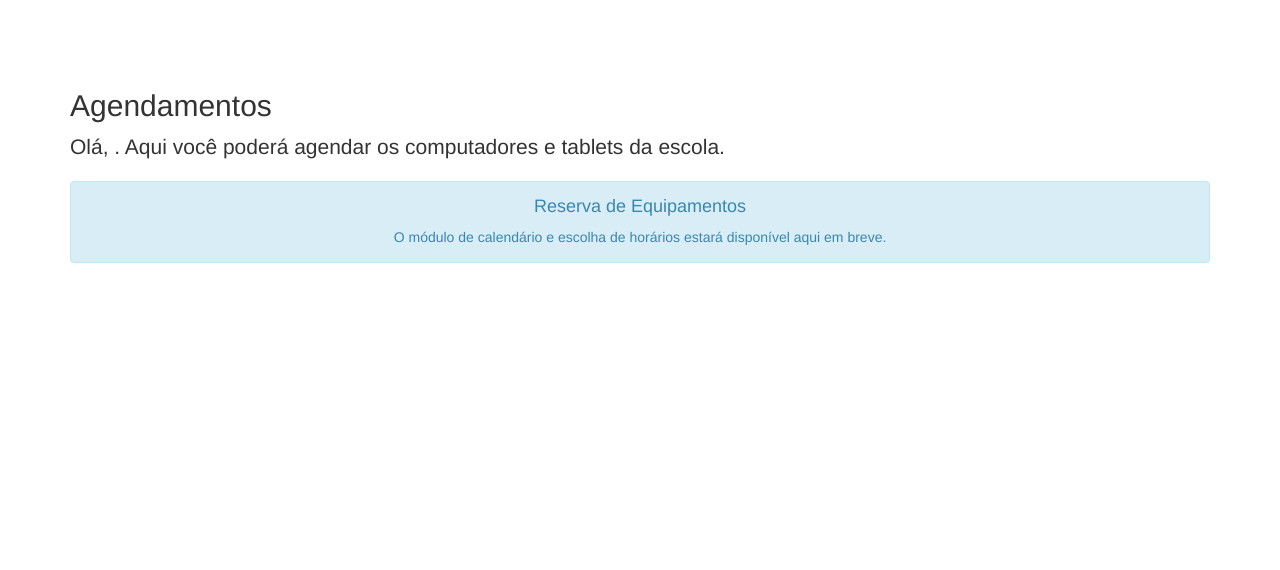
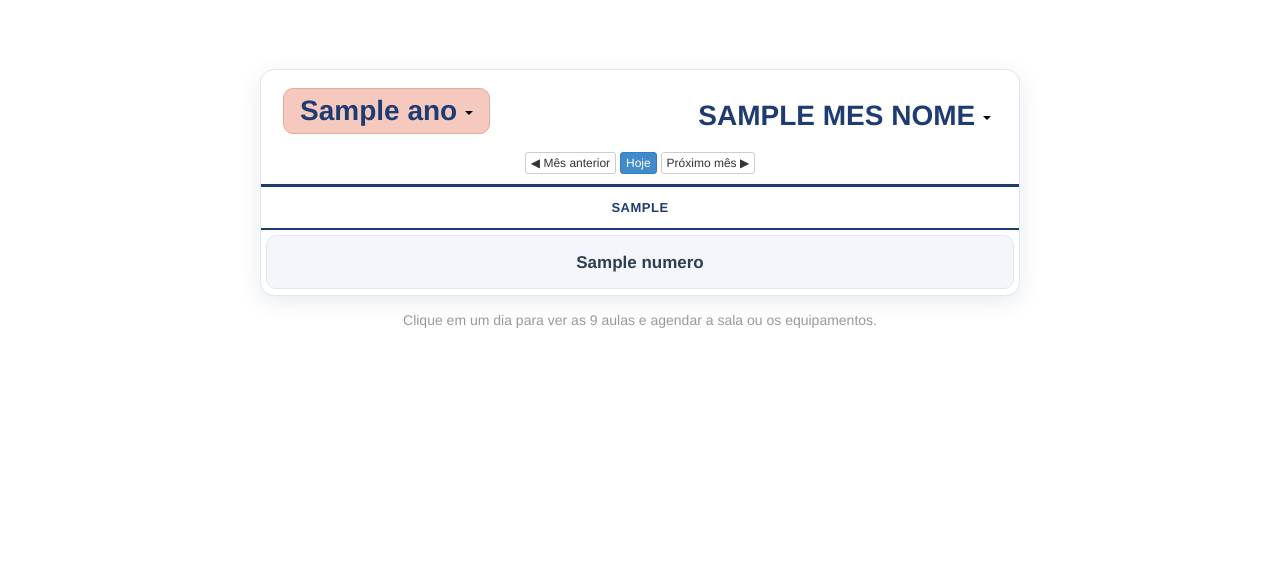
Before and after one commit to RafaelMiillerSilva/LabHub, a Django app: template app/templates/app/agendamentos.html in a window 1280 px wide. Shown: the part 51-621 px from the top of the page. Run offline with Django 3.2, Linux system fonts and the light colour scheme; the template is opened without the code that fills it: most values are stand-ins (such as "Sample title", 1, 10 or a date in 2020); some libraries are stand-ins or nearby versions.

Commit message:
feat: criar agendamento

```diff
--- a/app/templates/app/agendamentos.html
+++ b/app/templates/app/agendamentos.html
@@ -1,10 +1,178 @@
 {% extends "app/layout.html" %}
 {% block content %}
-<h2>Agendamentos</h2>
-<p class="lead">Olá, {{ user.username }}. Aqui você poderá agendar os computadores e tablets da escola.</p>
 
-<div class="alert alert-info text-center">
-    <h4>Reserva de Equipamentos</h4>
-    <p>O módulo de calendário e escolha de horários estará disponível aqui em breve.</p>
+<style>
+    .cal-card {
+        max-width: 760px;
+        margin: 0 auto;
+        border: 1px solid #e3e6ee;
+        border-radius: 14px;
+        overflow: hidden;
+        box-shadow: 0 6px 22px rgba(30, 60, 114, .10);
+        background: #fff;
+    }
+
+    .cal-header {
+        padding: 18px 22px 10px;
+        border-bottom: 3px solid #1e3c72;
+    }
+
+    /* Ano em destaque (igual ao esboço) */
+    .cal-ano > button {
+        background: #f6c9bf;
+        color: #1e3c72;
+        font-size: 28px;
+        font-weight: 800;
+        line-height: 1;
+        padding: 8px 16px;
+        border: 1px solid #e8a99c;
+        border-radius: 10px;
+    }
+
+        .cal-ano > button:hover {
+            background: #f1b6a9;
+        }
+
+    .cal-mes > button {
+        color: #1e3c72;
+        font-size: 28px;
+        font-weight: 800;
+        text-decoration: none;
+        padding: 8px 6px;
+        background: none;
+        border: none;
+    }
+
+    .cal-nav {
+        margin-top: 8px;
+    }
+
+    .cal-table {
+        width: 100%;
+        table-layout: fixed;
+        margin: 0;
+    }
+
+        .cal-table th {
+            text-align: center;
+            color: #1e3c72;
+            font-size: 13px;
+            letter-spacing: .5px;
+            padding: 12px 0 10px;
+            border-bottom: 2px solid #1e3c72;
+        }
+
+        .cal-table td {
+            padding: 5px;
+            height: 66px;
+            vertical-align: middle;
+        }
+
+    .cal-dia {
+        display: block;
+        width: 100%;
+        height: 54px;
+        line-height: 54px;
+        text-align: center;
+        font-size: 17px;
+        font-weight: 600;
+        color: #2c3e50;
+        background: #f4f6fb;
+        border: 1px solid #e3e6ee;
+        border-radius: 10px;
+        text-decoration: none;
+        transition: all .12s ease;
+    }
+
+        .cal-dia:hover {
+            background: #1e3c72;
+            color: #fff;
+            text-decoration: none;
+            transform: translateY(-2px);
+            box-shadow: 0 4px 10px rgba(30, 60, 114, .25);
+        }
+
+        .cal-dia.hoje {
+            background: linear-gradient(135deg, #1e3c72 0%, #2a5298 100%);
+            color: #fff;
+            border-color: #1e3c72;
+        }
+</style>
+
+<div class="cal-card">
+
+    <!-- Cabeçalho: ANO (esquerda) | MÊS (direita) -->
+    <div class="cal-header">
+        <div class="row">
+            <div class="col-xs-6">
+                <div class="dropdown cal-ano" style="display:inline-block;">
+                    <button class="btn" type="button" data-toggle="dropdown" aria-expanded="false">
+                        {{ ano }} <span class="caret"></span>
+                    </button>
+                    <ul class="dropdown-menu">
+                        {% for a in lista_anos %}
+                        <li{% if a == ano %} class="active" {% endif %}>
+                            <a href="?ano={{ a }}&mes={{ mes }}">{{ a }}</a>
+                            </li>
+                            {% endfor %}
+                    </ul>
+                </div>
+            </div>
+            <div class="col-xs-6 text-right">
+                <div class="dropdown cal-mes" style="display:inline-block;">
+                    <button class="btn" type="button" data-toggle="dropdown" aria-expanded="false">
+                        {{ mes_nome|upper }} <span class="caret"></span>
+                    </button>
+                    <ul class="dropdown-menu dropdown-menu-right">
+                        {% for num, nome in lista_meses %}
+                        <li{% if num == mes %} class="active" {% endif %}>
+                            <a href="?ano={{ ano }}&mes={{ num }}">{{ nome }}</a>
+                            </li>
+                            {% endfor %}
+                    </ul>
+                </div>
+            </div>
+        </div>
+
+        <!-- Setas e atalho "Hoje" -->
+        <div class="cal-nav text-center">
+            <a href="?ano={{ ano_ant }}&mes={{ mes_ant }}" class="btn btn-xs btn-default">◀ Mês anterior</a>
+            <a href="?ano={{ hoje_ano }}&mes={{ hoje_mes }}" class="btn btn-xs btn-primary">Hoje</a>
+            <a href="?ano={{ ano_prox }}&mes={{ mes_prox }}" class="btn btn-xs btn-default">Próximo mês ▶</a>
+        </div>
+    </div>
+
+    <!-- Grade do mês -->
+    <table class="cal-table">
+        <thead>
+            <tr>
+                {% for d in dias_semana %}
+                <th>{{ d|upper }}</th>
+                {% endfor %}
+            </tr>
+        </thead>
+        <tbody>
+            {% for semana in semanas %}
+            <tr>
+                {% for dia in semana %}
+                <td>
+                    {% if dia %}
+                    <a href="{% url 'agendamento_detalhe' ano mes dia.numero %}"
+                       class="cal-dia {% if dia.hoje %}hoje{% endif %}"
+                       title="Agendar dia {{ dia.numero }}">
+                        {{ dia.numero }}
+                    </a>
+                    {% endif %}
+                </td>
+                {% endfor %}
+            </tr>
+            {% endfor %}
+        </tbody>
+    </table>
 </div>
+
+<p class="text-center text-muted" style="margin-top:14px;">
+    Clique em um dia para ver as 9 aulas e agendar a sala ou os equipamentos.
+</p>
+
 {% endblock %}
```
Also changed, not shown: app/templates/app/agendamento_detalhe.html (added, +225 -0 lines).
